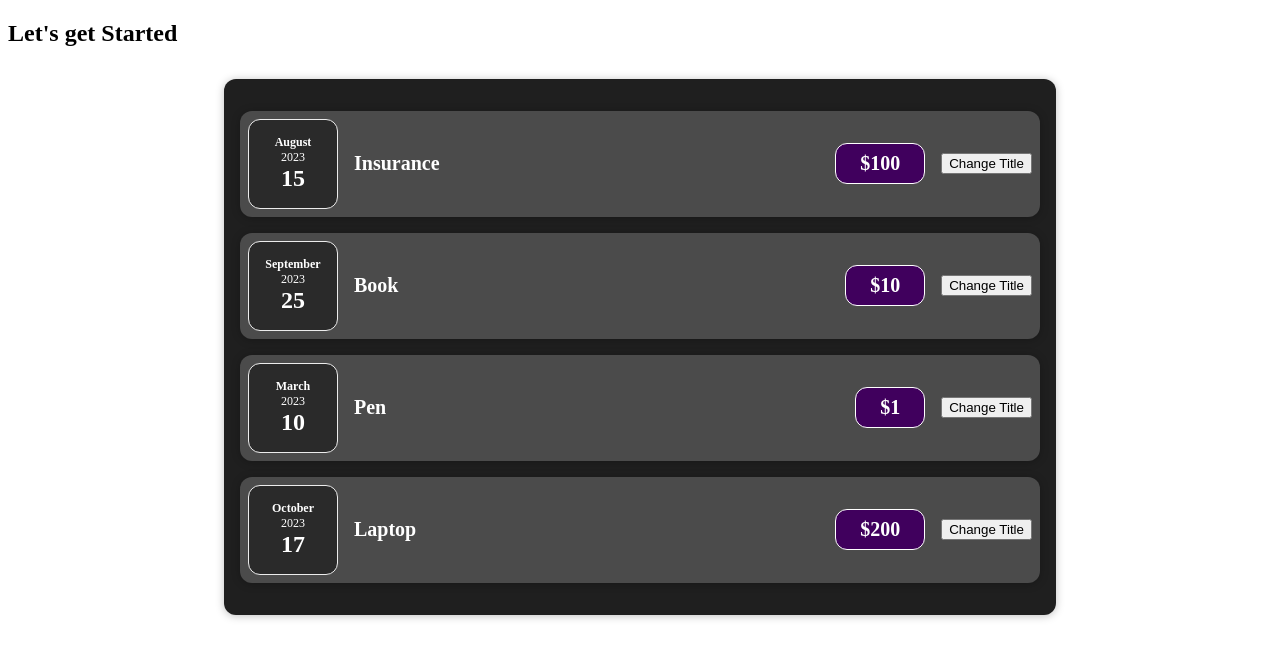
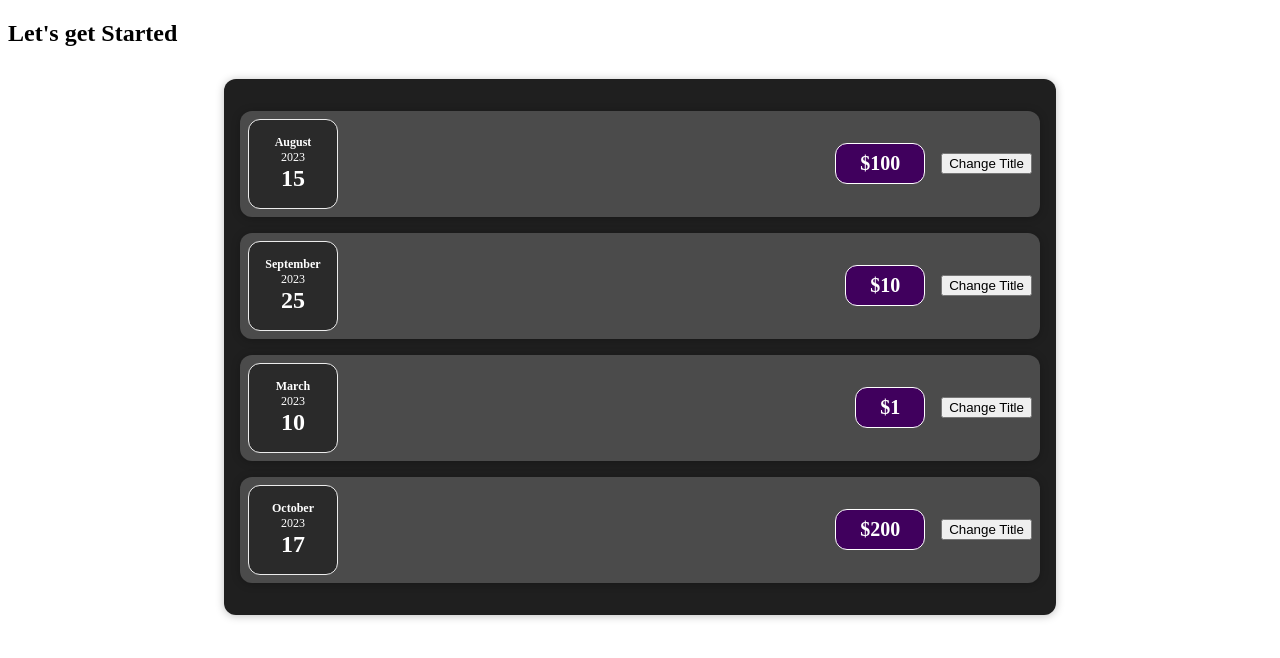
Before and after one commit to PriyaNayak28/sharpener-react-assignments, a React (Create React App) app in the folder advance-react/: page / in a window 1280 px wide. Shown: the top 658 px of the page. Built offline with nearby package versions, Linux system fonts and the light colour scheme.

Commit message:
useState Hook

```diff
--- a/advance-react/src/Expenses/ExpenseItem.js
+++ b/advance-react/src/Expenses/ExpenseItem.js
@@ -1,16 +1,19 @@
 import './ExpenseItem.css'
 import ExpenseDate from './ExpenseDate'
 import Card from '../UI/Card'
+import { useState } from 'react'
 
 function ExpenseItem(props) {
+  let [title , setTitle] = useState(" ");
   function buttonHandler(event) {
-    console.log('Button clicked')
+    console.log('Button clicked');
+    setTitle("new Title")
   }
   return (
     <Card className="expense-item">
       <ExpenseDate date={props.date} />
       <div className="expense-item__description">
-        <h2>{props.title}</h2>
+        <h2>{title}</h2>
         <div className="expense-item__price">${props.price}</div>
         <button onClick={buttonHandler}>Change Title</button>
       </div>
```
